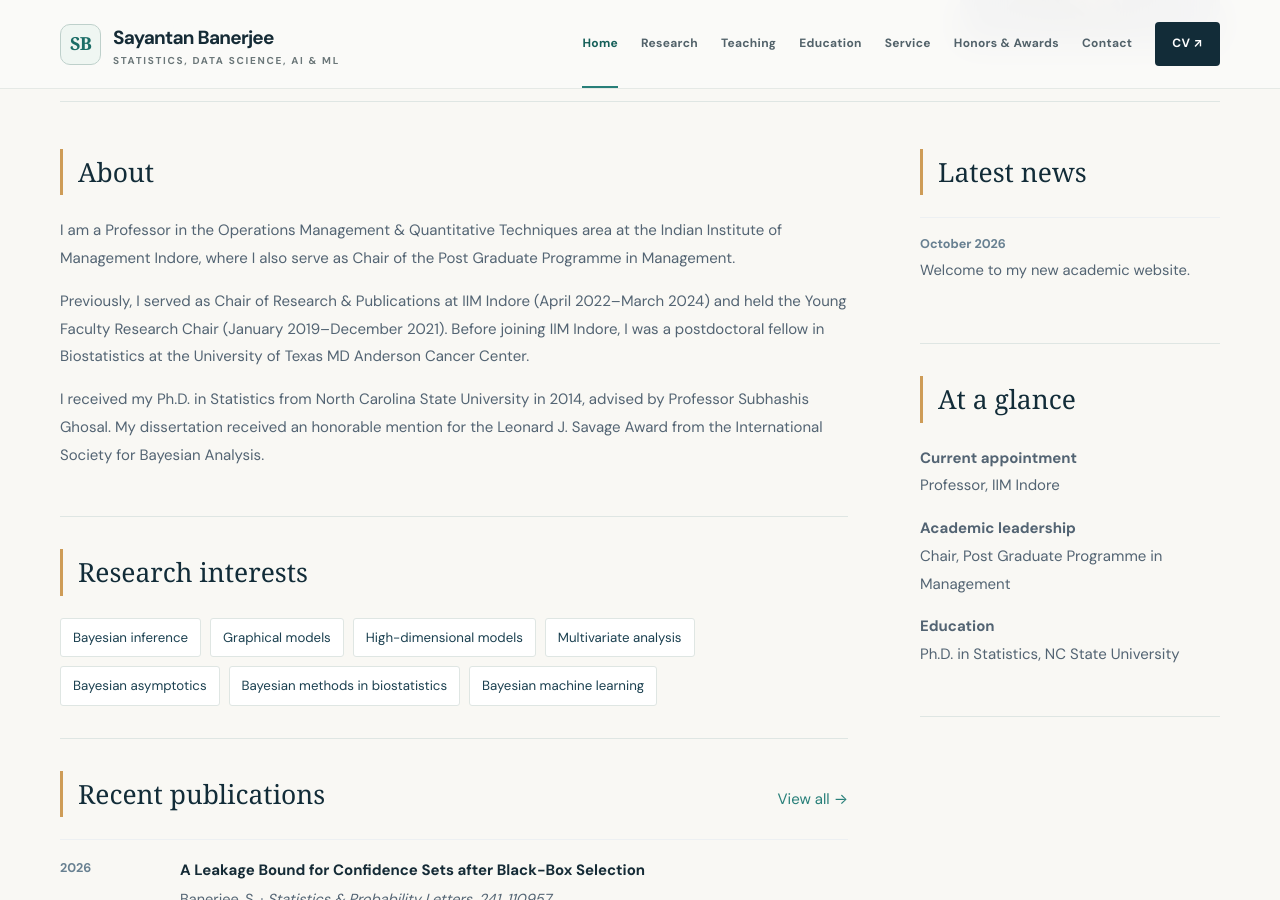
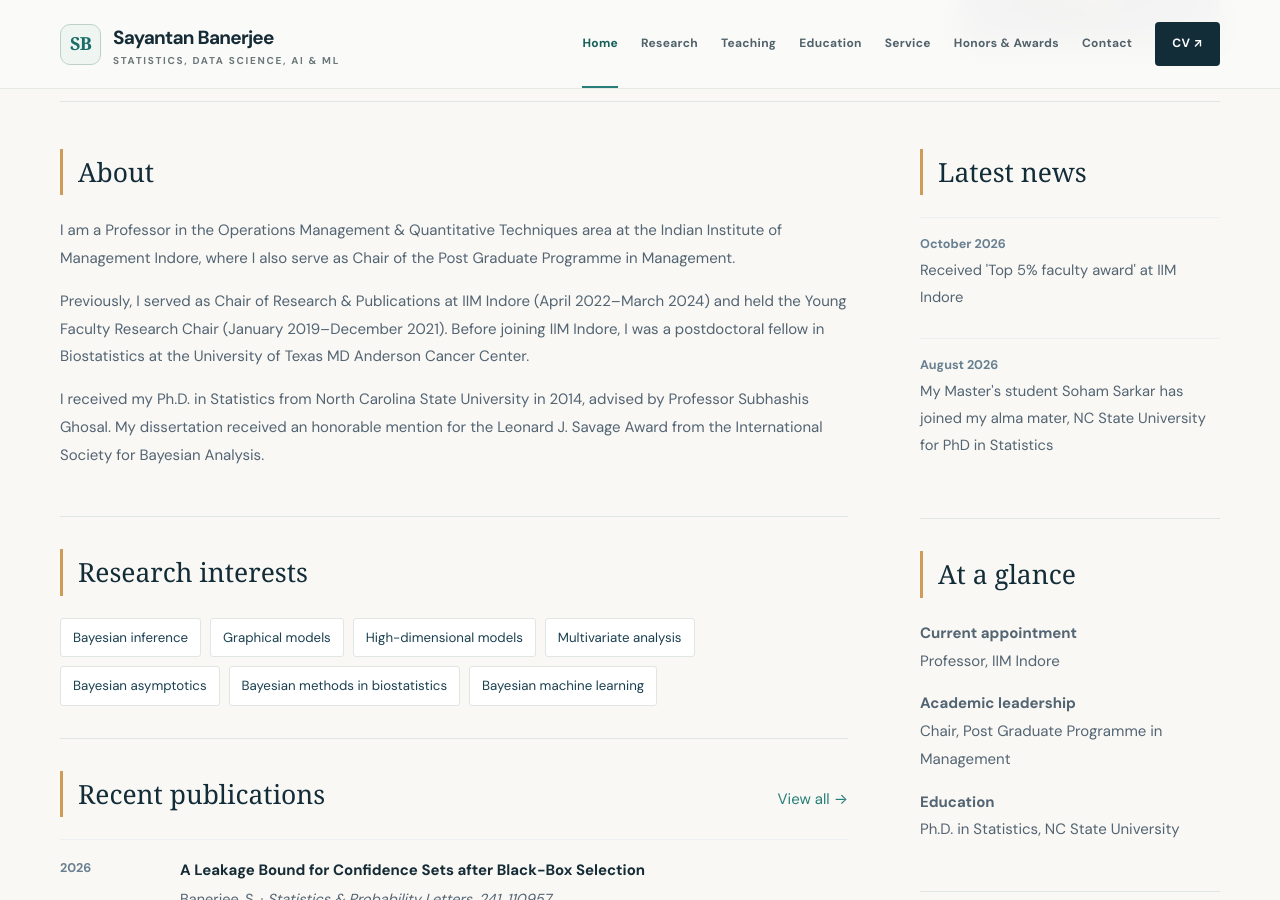
Before and after one commit to sayantanbiimi/sayantanbiimi.github.io, a Jekyll site: the page built from index.md, in a window 1280 px wide and 900 px high, scrolled down 436 px. Built offline with Jekyll 4.4.1, drawn with Linux system fonts in a browser that asks for light colours.

Commit message:
Update news.yml

```diff
--- a/_data/news.yml
+++ b/_data/news.yml
@@ -1,3 +1,8 @@
+
 - date: October 2026
-  text: Welcome to my new academic website.
+  text: Received 'Top 5% faculty award' at IIM Indore
   url: ''
+
+- date: August 2026
+  text: My Master's student Soham Sarkar has joined my alma mater, NC State University for PhD in Statistics
+  url: ''
```
